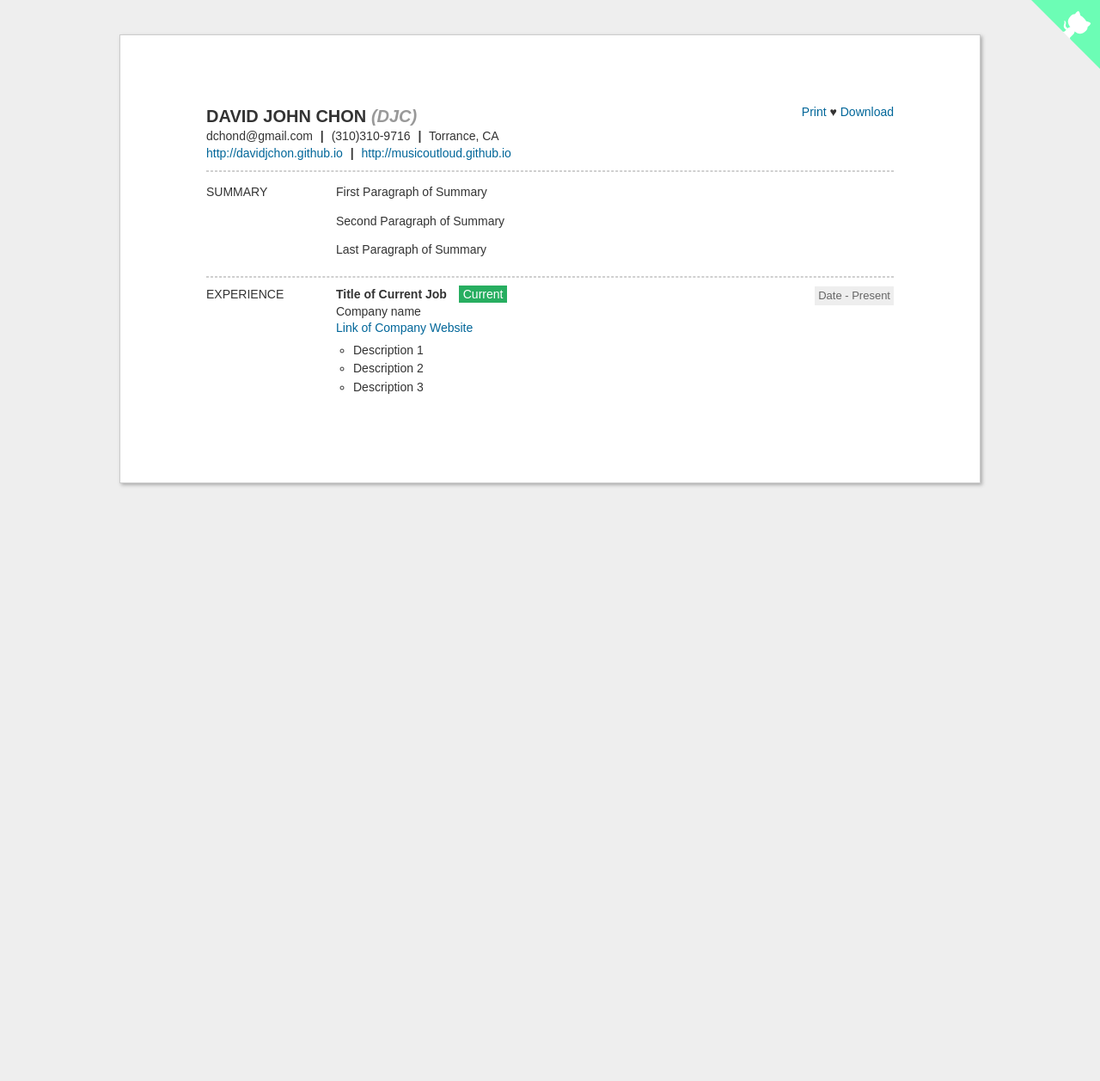
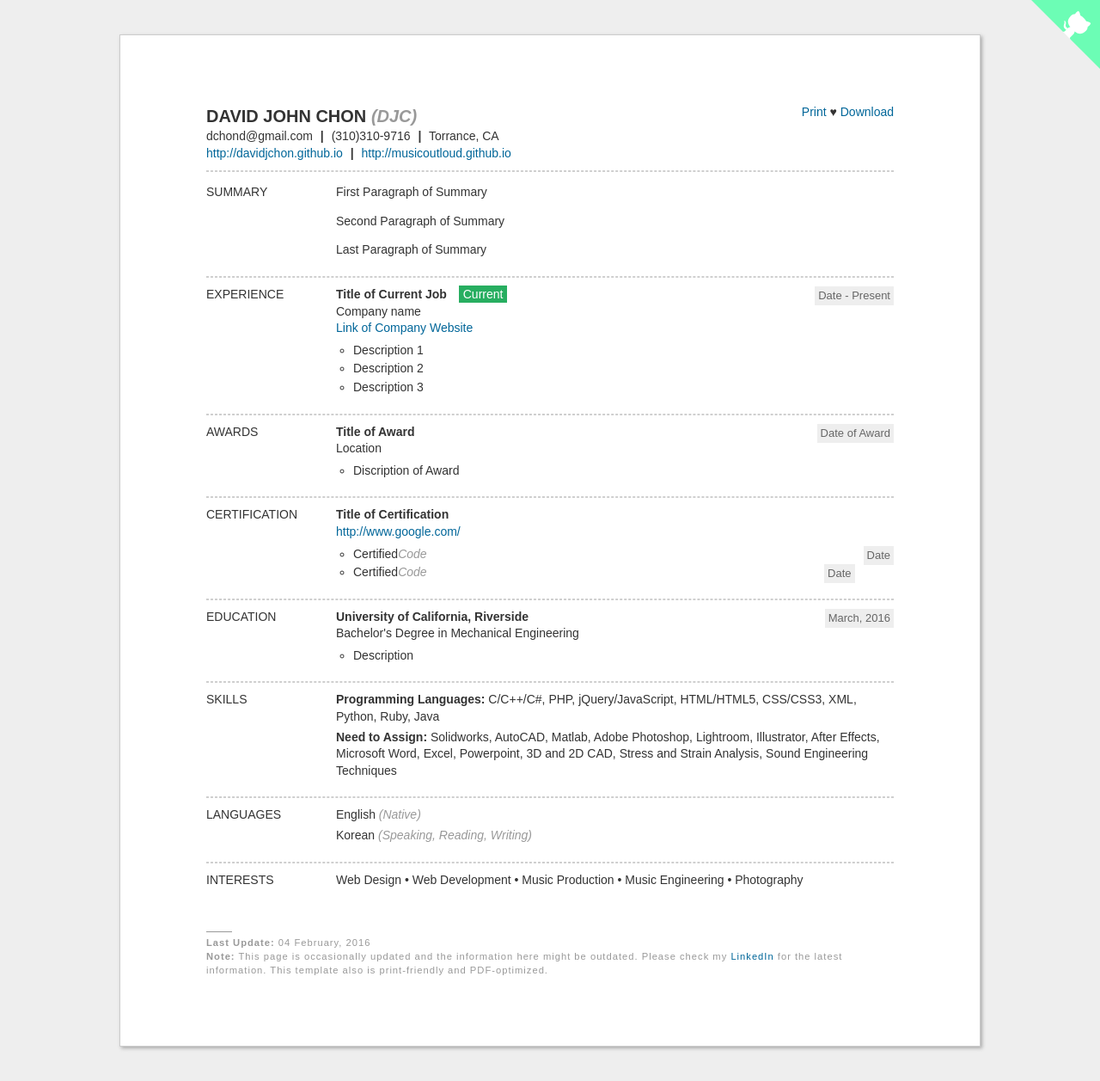
Before and after one commit to davidjchon/davidjchon.github.io, a Jekyll site: the page resume.html, which Jekyll copies as it is, in a window 1280 px wide. Shown: the whole page at 86% size. Built offline with Jekyll 4.4.1, drawn with Linux system fonts in a browser that asks for light colours; some web fonts are replaced; before the commit the page ends 900 px from its top, so only the background shows below that.

Commit message:
Finished Resume

```diff
--- a/resume.html
+++ b/resume.html
@@ -221,6 +221,7 @@
 
 		<div class="sectionLine"></div>
 
+<!-- SUMMARY -->
 		<div id="summaryBlock">
 			<div class="sectionName">
 				<span>SUMMARY</span>
@@ -231,8 +232,10 @@
 				<p>Last Paragraph of Summary</p>
 			</div>
 		</div>
+<!--  -->
+		<div class="sectionLine"></div>
 
-		<div class="sectionLine"></div>
+<!-- EXPERIENCE -->
 		<div id="workBlock">
 			<div class="sectionName">
 				<span>EXPERIENCE</span>
@@ -250,7 +253,112 @@
 				<li>Description 3</li>
 			</ul>
 		</div>
+<!--  -->
+		<div class="sectionLine"></div>
 
+<!-- AWARDS -->
+		<div id="awards">
+			<div class="sectionName">
+				<span>AWARDS</span>
+			</div>
+			<div class="sectionContent">
+				<div class="blockHeader">
+					<span class="title">Title of Award</span>
+					<span class="date">Date of Award</span>
+					<div class="location">Location</div>
+				</div>
+				<ul class="highlights">
+					<li>Discription of Award</li>
+				</ul>
+			</div>
+<!--  -->
+		<div class="sectionLine"></div>
+
+<!-- CERTIFICATION -->
+		<div class="certification">
+			<div class="sectionName">
+				<span>CERTIFICATION</span>
+			</div>
+			<div class="sectionContent">
+				<div class="blockHeader">
+					<span class="title">Title of Certification</span>
+					<div class="author"><a href="http://www.google.com/">http://www.google.com/</a></div>
+				</div>
+				<ul class="highlights">
+					<li><span class="date">Date</span>Certified<em>Code</em></li>
+					<li><span class="date">Date</span>Certified<em>Code</em></li>
+				</ul>
+			</div>
+		</div>
+<!--  -->
+		<div class="sectionLine"></div>
+
+<!-- EDUCATION -->
+		<div class="education">
+			<div class="sectionName">
+				<span>EDUCATION</span>
+			</div>
+			<div class="sectionContent">
+				<div class="educationBlock">
+					<span class="title">University of California, Riverside</span>
+					<span class="date">March, 2016</span>
+					<div class="qualification">Bachelor's Degree in Mechanical Engineering</div>
+				</div>
+				<ul class="highlights">
+					<li>Description</li>
+				</ul>
+			</div>
+		</div>
+<!--  -->
+		<div class="sectionLine"></div>
+
+<!-- SKILLS -->
+		<div class="skills">
+			<div class="sectionName">
+				<span>SKILLS</span>
+			</div>
+			<div class="sectionContent">
+				<div class="skillBlock">
+					<span class="title">Programming Languages:</span>
+					<span>C/C++/C#, PHP, jQuery/JavaScript, HTML/HTML5, CSS/CSS3, XML, Python, Ruby, Java</span>
+				</div>
+				<div class="skillBlock">
+					<span class="title">Need to Assign:</span>
+					<span>Solidworks, AutoCAD, Matlab, Adobe Photoshop, Lightroom, Illustrator, After Effects, Microsoft Word, Excel, Powerpoint, 3D and 2D CAD, Stress and Strain Analysis, Sound Engineering Techniques</span>
+				</div>
+			</div>
+		</div>
+<!--  -->
+		<div class="sectionLine"></div>
+
+<!-- LANGUAGES -->
+		<div id="languages">
+			<div class="sectionName">
+				<span>LANGUAGES</span>
+			</div>
+			<div class="sectionContent">
+				<div class="skillBlock">English <em>(Native)</em></div>
+				<div class="skillBlock">Korean <em>(Speaking, Reading, Writing)</em></div>
+			</div>
+		</div>
+<!--  -->
+		<div class="sectionLine"></div>
+
+<!-- INTERESTS -->
+		<div id="interests">
+			<div class="sectionName">
+				<span>INTERESTS</span>
+			</div>
+			<div class="sectionContent">Web Design &bull; Web Development &bull; Music Production &bull; Music Engineering &bull; Photography</div>
+		</div>
+<!--  -->
+
+<!-- COLOPHON -->
+		<div class="colophon">
+			<div class="colophon-mark"></div>
+			<strong>Last Update:</strong> 04 February, 2016<br>
+			<strong>Note:</strong> This page is occasionally updated and the information here might be outdated.  Please check my <a href="http://www.google.com/">LinkedIn</a> for the latest information.  This template also is print-friendly and PDF-optimized.
+		</div>
 	</div>
 
 </body>
```
